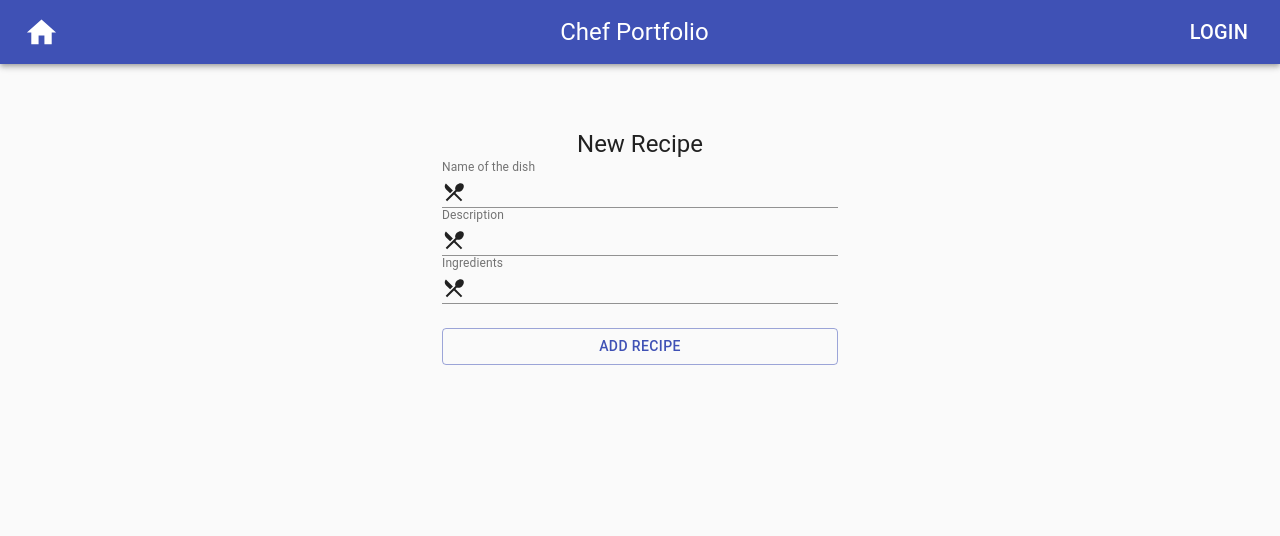
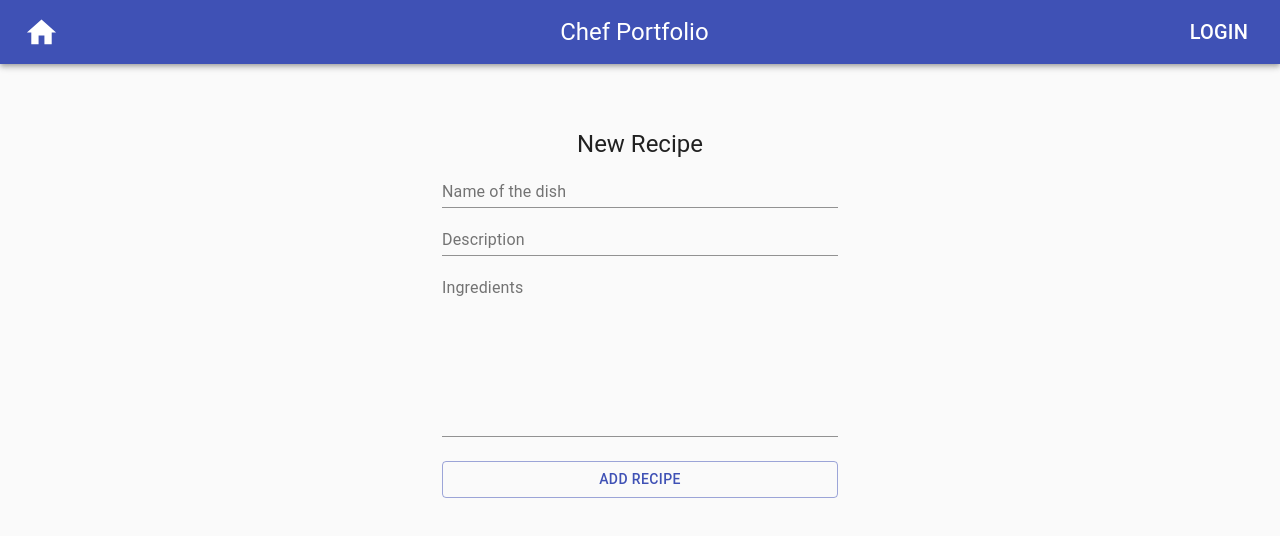
Before and after one commit to chef-portfolio-build/Front-end, a React (Create React App) app in the folder my-app/: page /profile in a window 1280 px wide. Shown: the top 536 px of the page. Built offline with nearby package versions, Linux system fonts and the light colour scheme.

Commit message:
updated profile page

```diff
--- a/my-app/src/components/NavBar.js
+++ b/my-app/src/components/NavBar.js
@@ -26,7 +26,7 @@ export default function NavBar() {
           <Typography variant="h5" className={classes.title}>
             Chef Portfolio
           </Typography>
-          <Button color="inherit">
+          <Button color="inherit" href="/">
             <Typography variant="h6" className={classes.title}>
               Login
             </Typography>
--- a/my-app/src/components/Profile.js
+++ b/my-app/src/components/Profile.js
@@ -1,64 +1,58 @@
 import React, { useState } from 'react';
-import InputAdornment from '@material-ui/core/InputAdornment';
 import TextField from '@material-ui/core/TextField';
 import Button from "@material-ui/core/Button";
-
 import Typography from "@material-ui/core/Typography";
 import CssBaseline from "@material-ui/core/CssBaseline";
 import Container from "@material-ui/core/Container";
-import LocalDiningIcon from "@material-ui/icons/LocalDining";
 
 import Styling from "./Reusable-Components/Styling"
 
 export default function InputWithIcon() {
   const classes = Styling();
 
+  const [value, setValue] = useState({ title: '', description: '', ingredients: '' });
+
+  const handleChange = event => {
+    // console.log(`event`, event.target.value);
+
+    setValue({ ...value, title: event.target.value });
+  };
+
   return (
     <Container component="main" maxWidth="xs">
       <CssBaseline />
       <div className={classes.paper}>
-
         <Typography component="h2" variant="h5">
           New Recipe
         </Typography>
+
         <TextField
-          className={classes.margin}
-          id="input-with-icon-textfield"
+          id="title"
+          name="title"
+          label="Name of the dish"
+          type="text"
+          multiline
           fullWidth
-          label="Name of the dish"
-          InputProps={{
-            startAdornment: (
-              <InputAdornment position="start">
-                <LocalDiningIcon />
-              </InputAdornment>
-            ),
-          }}
+          rowsMax="4"
+          onChange={handleChange}
         />
         <TextField
-          className={classes.margin}
-          id="input-with-icon-textfield"
+          id="description"
+          name="description"
+          label="Description"
+          type="text"
+          multiline
           fullWidth
-          label="Description"
-          InputProps={{
-            startAdornment: (
-              <InputAdornment position="start">
-                <LocalDiningIcon />
-              </InputAdornment>
-            ),
-          }}
+          rowsMax="4"
+          onChange={handleChange}
         />
         <TextField
-          className={classes.margin}
-          id="input-with-icon-textfield"
+          id="ingredients"
+          name="ingredients"
+          label="Ingredients"
+          multiline
           fullWidth
-          label="Ingredients"
-          InputProps={{
-            startAdornment: (
-              <InputAdornment position="start">
-                <LocalDiningIcon />
-              </InputAdornment>
-            ),
-          }}
+          rows="8"
         />
         <Button type="submit"
           fullWidth
--- a/my-app/src/components/Register-Page.js
+++ b/my-app/src/components/Register-Page.js
@@ -57,7 +57,7 @@ export default function Register() {
             id="username"
             label="Username"
             name="username"
-            autoComplete="off"
+            autoComplete="username"
             autoFocus
           />
           <TextField
```
